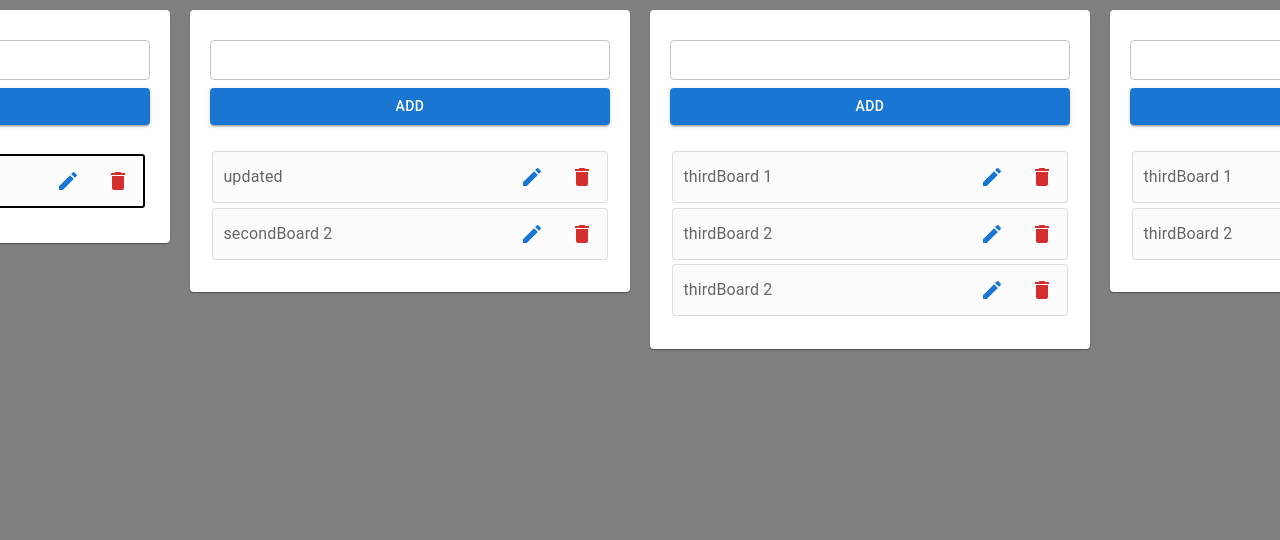
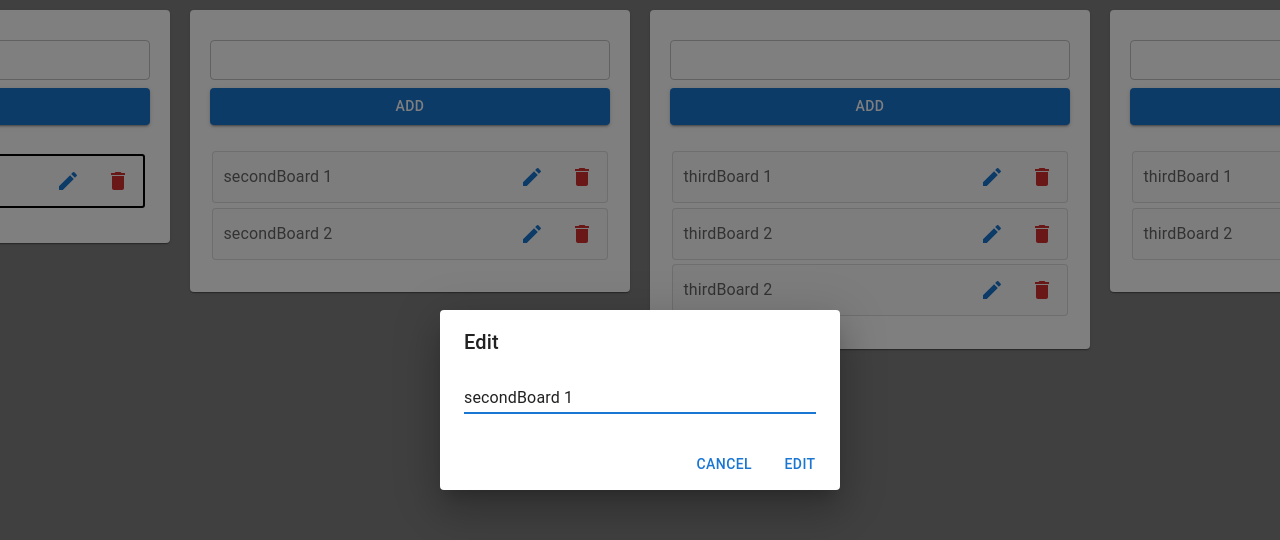
Before and after one commit to avet-davtyan/task-hub, a React (Create React App) app: page / in a window 1280 px wide. Both pictures are taken after a click on the button 531 px from the left and 176 px from the top of the page. Shown: the top 540 px of the page. Built offline with nearby package versions, Linux system fonts and the light colour scheme.

Commit message:
add edit dialog for default task update

```diff
--- a/src/components/todoBoard/CustomTaskRenderer.tsx
+++ b/src/components/todoBoard/CustomTaskRenderer.tsx
@@ -6,14 +6,57 @@ import {CSSObject} from '@emotion/react';
 import {useTheme} from "@mui/material";
 import {task} from "../types/types";
 
+import Dialog from '@mui/material/Dialog';
+import DialogActions from '@mui/material/DialogActions';
+import DialogContent from '@mui/material/DialogContent';
+import DialogContentText from '@mui/material/DialogContentText';
+import DialogTitle from '@mui/material/DialogTitle';
+
+
 const CustomTaskRenderer = ({task, handleDelete, handleUpdate}: {
     task: task, handleDelete: (taskToDelete: task) => void,
     handleUpdate: (taskToUpdate: task, updatedTask: task) => void
 }) => {
     const theme = useTheme();
-    const [showEditDel, setShowEditDel] = useState<boolean>(false);
+    const [openDialog, setOpenDialog] = useState<boolean>(false);
+
+    const [textName, setTextName] = useState<string>(task?.name);
+
+    const handleClose = () => {
+        setOpenDialog(false);
+    }
+
+    const handleOpen = () => {
+        setOpenDialog(true);
+    }
 
     return (
+        <>
+            <Dialog open={openDialog} onClose={handleClose}>
+                <Stack sx={{width: '400px'}}>
+                    <DialogTitle>Edit</DialogTitle>
+                    <DialogContent>
+                        <TextField
+                            autoFocus
+                            margin="dense"
+                            fullWidth
+                            variant="standard"
+                            value={textName}
+                            onChange={(e) => {
+                                setTextName(e.target.value);
+                            }}
+                        />
+                    </DialogContent>
+                    <DialogActions>
+                        <Button onClick={handleClose}>Cancel</Button>
+                        <Button onClick={() => {
+                            handleClose();
+                            handleUpdate(task, {...task, name: textName});
+                        }}>Edit</Button>
+                    </DialogActions>
+                </Stack>
+            </Dialog>
+
             <Card sx={{
                 height: '50px',
                 position: 'relative',
@@ -39,7 +82,7 @@ const CustomTaskRenderer = ({task, handleDelete, handleUpdate}: {
 
                     }} direction='row'>
                         <Button style={{width: '50%', minWidth: 0}} onClick={() => {
-                        handleUpdate(task, {...task, name: 'updated'})
+                            handleOpen();
                         }}>
                             <EditIcon style={{color: theme.palette.primary.main}}/>
                         </Button>
@@ -52,6 +95,7 @@ const CustomTaskRenderer = ({task, handleDelete, handleUpdate}: {
                     </Stack>
                 </Stack>
             </Card>
+        </>
     )
 }
 
```
Lines whose indentation alone changed are shown as unchanged.
